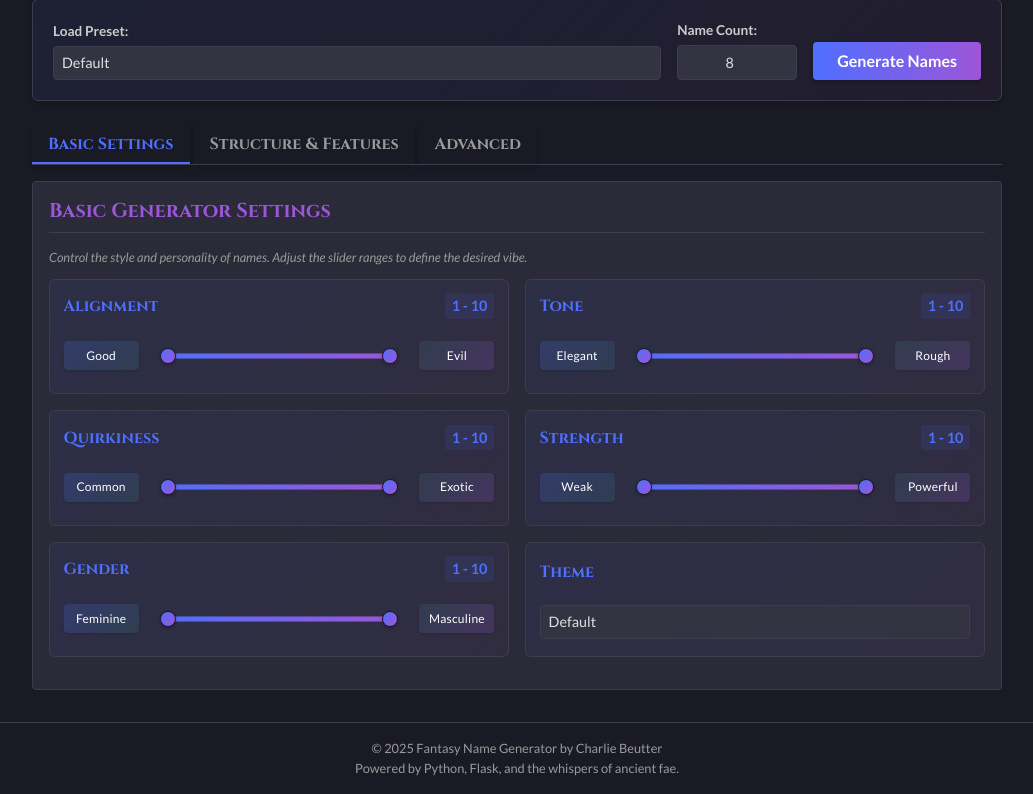
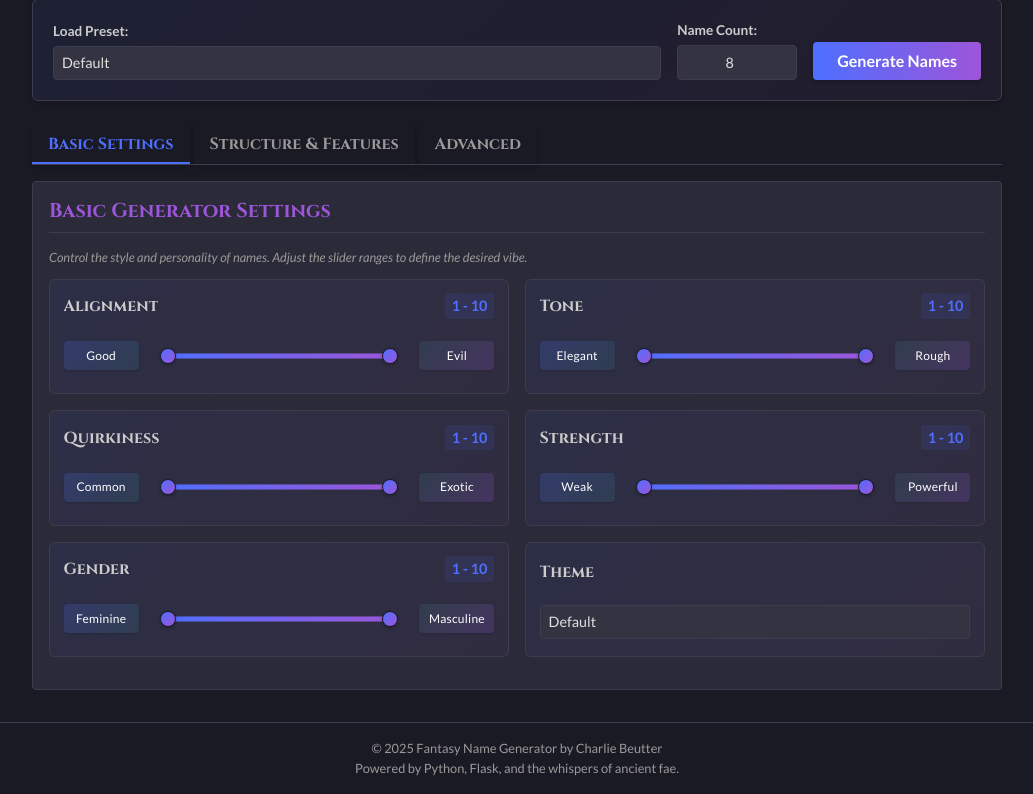
Before and after one commit to charliebutter/fantasy-name-generator-web, a Flask app: page / in a window 1280 px wide. Shown: the part 217-1011 px from the top of the page, without its empty margins (123-1156 px from the left). Run offline with Flask 3, Linux system fonts and the light colour scheme.

Commit message:
updated text color for readability

```diff
--- a/static/css/style.css
+++ b/static/css/style.css
@@ -553,6 +553,7 @@ button:disabled, .button:disabled {
     padding-bottom: 0.4rem;
     border-bottom: 1px dashed var(--border-color);
     margin-bottom: 0.8rem;
+    color: var(--text-light);
 }
 
 /* Grid layout for advanced sections */
@@ -708,7 +709,7 @@ button:disabled, .button:disabled {
 
 .vibe-slider-container .integrated-slider-label {
     font-size: 1rem;
-    color: var(--primary-color);
+    color: var(--text-light);
     font-weight: bold;
     font-family: var(--header-font);
     margin-bottom: 0;
```
